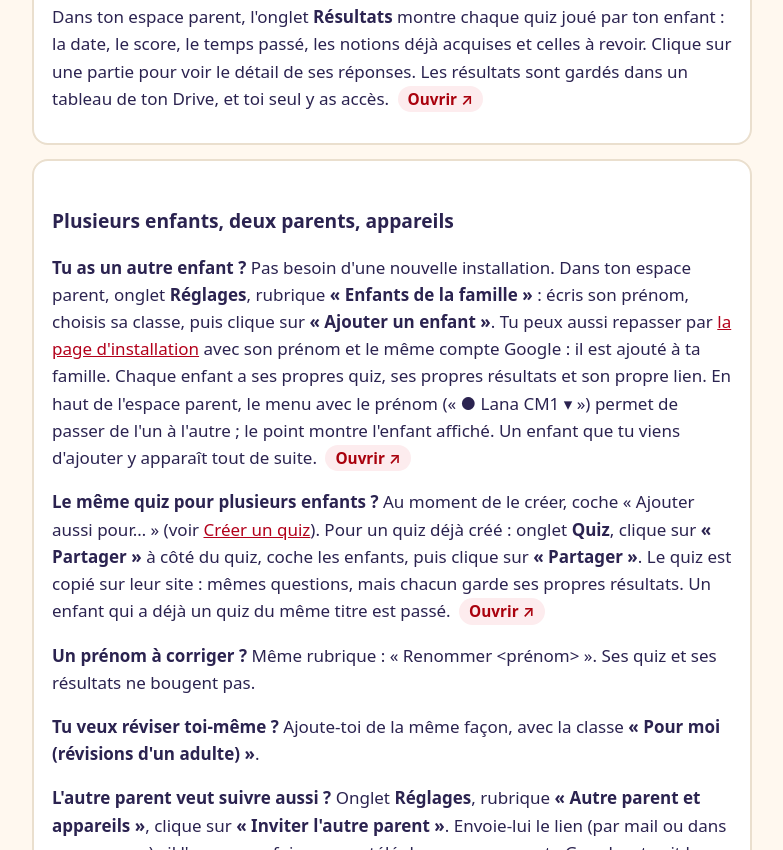
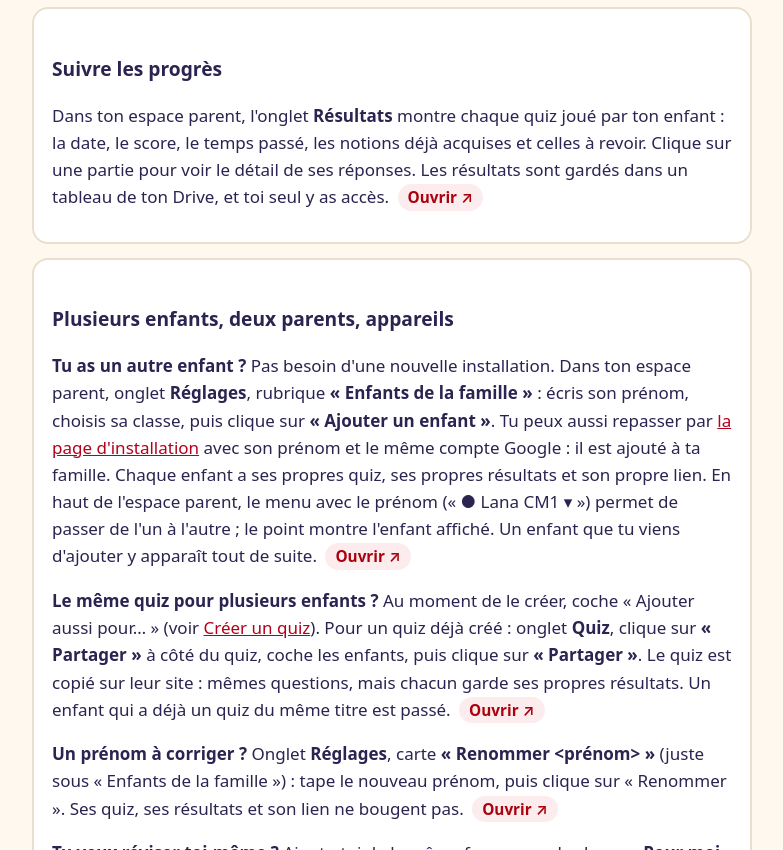
Before and after one commit to leian/soccaquiz.fr, a plain HTML site: page aide.html in a window 1280 px wide. Shown: the part 2813-3663 px from the top of the page, without its empty margins (248-1031 px from the left). Drawn offline with Linux system fonts and the light colour scheme.

Commit message:
Aide : bouton « Son site » avec la mascotte ; carte « Renommer » à part
Co-Authored-By: Claude Opus 5.5 <noreply@anthropic.com>
Claude-Session: https://claude.ai/code/session_01J1vkerBPNDTBzHrhCgH55g

```diff
--- a/aide.html
+++ b/aide.html
@@ -57,6 +57,7 @@ form input:focus,form textarea:focus{outline:3px solid #d4a017;outline-offset:1p
 
 <div class="carte" id="enfant">
 <h2>Le site de ton enfant</h2>
+<p><b>Voir le site de ton enfant.</b> En haut de l'espace parent, le bouton avec sa mascotte (<b>« Son site »</b> sur téléphone, <b>« Site de &lt;prénom&gt; »</b> sur ordinateur) ouvre son site, tel qu'il le voit. Le bouton retour du téléphone te ramène à l'espace parent.</p>
 <p><b>Envoie-lui son lien.</b> Dans ton espace parent, clique sur <b>« Envoyer le lien à &lt;prénom&gt; »</b> : un message prêt à envoyer s'ouvre. Le site s'ouvre sans mot de passe pour toute personne qui a ce lien : ne le donne qu'à ton enfant. <a class="ouvrir" href="https://app.soccaquiz.fr/parent/#reglages/partager" target="_blank" rel="noopener">Ouvrir ↗</a></p>
 <p><b>Mets-le sur l'écran d'accueil de sa tablette ou de son téléphone.</b> Ouvre le lien sur son appareil, puis, dans le menu du navigateur (les trois points ou le bouton de partage), choisis « Ajouter à l'écran d'accueil » ou « Installer l'application ». Une icône SoccaQuiz apparaît, comme une application. <b>Plusieurs enfants sur la même tablette ?</b> Une seule icône suffit : ouvre le lien de chacun une fois sur cet appareil ; ensuite, en cliquant sur l'icône, SoccaQuiz demande « Qui révise ? ».</p>
 <p><b>Le site s'adapte à son âge.</b> Les couleurs, la mascotte et le nombre de questions changent selon la classe, de la maternelle au lycée. La classe passe toute seule à la suivante chaque 1er septembre. Dans ton espace parent, onglet <b>Réglages</b>, tu peux changer la classe, la tenue de la mascotte au lycée et son allure (au féminin, au masculin ou neutre) : l'image à côté montre tout de suite la mascotte que verra ton enfant. <a class="ouvrir" href="https://app.soccaquiz.fr/parent/#reglages/classe" target="_blank" rel="noopener">Ouvrir ↗</a></p>
@@ -105,7 +106,7 @@ form input:focus,form textarea:focus{outline:3px solid #d4a017;outline-offset:1p
 <h2>Plusieurs enfants, deux parents, appareils</h2>
 <p><b>Tu as un autre enfant ?</b> Pas besoin d'une nouvelle installation. Dans ton espace parent, onglet <b>Réglages</b>, rubrique <b>« Enfants de la famille »</b> : écris son prénom, choisis sa classe, puis clique sur <b>« Ajouter un enfant »</b>. Tu peux aussi repasser par <a href="https://app.soccaquiz.fr/connexion/">la page d'installation</a> avec son prénom et le même compte Google : il est ajouté à ta famille. Chaque enfant a ses propres quiz, ses propres résultats et son propre lien. En haut de l'espace parent, le menu avec le prénom (« ● Lana CM1 ▾ ») permet de passer de l'un à l'autre ; le point montre l'enfant affiché. Un enfant que tu viens d'ajouter y apparaît tout de suite. <a class="ouvrir" href="https://app.soccaquiz.fr/parent/#reglages/enfants" target="_blank" rel="noopener">Ouvrir ↗</a></p>
 <p><b>Le même quiz pour plusieurs enfants ?</b> Au moment de le créer, coche « Ajouter aussi pour… » (voir <a href="#creer">Créer un quiz</a>). Pour un quiz déjà créé : onglet <b>Quiz</b>, clique sur <b>« Partager »</b> à côté du quiz, coche les enfants, puis clique sur <b>« Partager »</b>. Le quiz est copié sur leur site : mêmes questions, mais chacun garde ses propres résultats. Un enfant qui a déjà un quiz du même titre est passé. <a class="ouvrir" href="https://app.soccaquiz.fr/parent/#quiz" target="_blank" rel="noopener">Ouvrir ↗</a></p>
-<p><b>Un prénom à corriger ?</b> Même rubrique : « Renommer &lt;prénom&gt; ». Ses quiz et ses résultats ne bougent pas.</p>
+<p><b>Un prénom à corriger ?</b> Onglet <b>Réglages</b>, carte <b>« Renommer &lt;prénom&gt; »</b> (juste sous « Enfants de la famille ») : tape le nouveau prénom, puis clique sur « Renommer ». Ses quiz, ses résultats et son lien ne bougent pas. <a class="ouvrir" href="https://app.soccaquiz.fr/parent/#reglages/renommer" target="_blank" rel="noopener">Ouvrir ↗</a></p>
 <p><b>Tu veux réviser toi-même ?</b> Ajoute-toi de la même façon, avec la classe <b>« Pour moi (révisions d'un adulte) »</b>.</p>
 <p><b>L'autre parent veut suivre aussi ?</b> Onglet <b>Réglages</b>, rubrique <b>« Autre parent et appareils »</b>, clique sur <b>« Inviter l'autre parent »</b>. Envoie-lui le lien (par mail ou dans un message) : il l'ouvre une fois sur son téléphone, sans compte Google, et voit les mêmes enfants, les mêmes quiz et les mêmes résultats que toi. Le lien ne sert qu'une fois et reste valable 24 heures. <a class="ouvrir" href="https://app.soccaquiz.fr/parent/#reglages/parents" target="_blank" rel="noopener">Ouvrir ↗</a></p>
 <p><b>Un nouveau téléphone, ou une tablette en plus ?</b> Le plus simple : ouvre <a href="https://app.soccaquiz.fr/parent/">app.soccaquiz.fr/parent</a> sur l'autre appareil et clique sur <b>« Me connecter avec Google »</b>, avec le compte qui a installé SoccaQuiz. Ou, depuis un appareil déjà reconnu : <b>« Ouvrir sur un autre de mes appareils »</b>, puis ouvre le lien sur l'autre appareil.</p>
```
